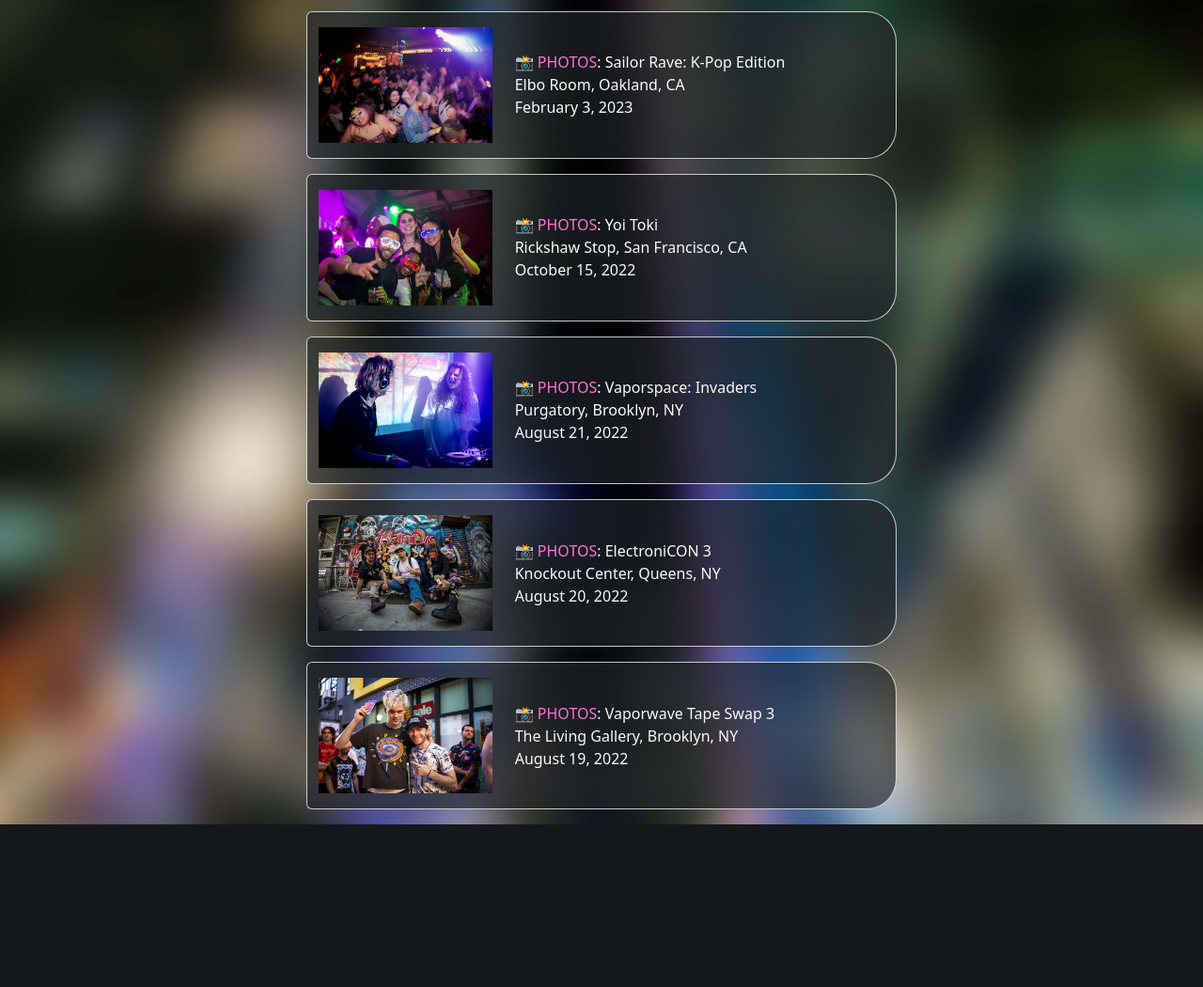
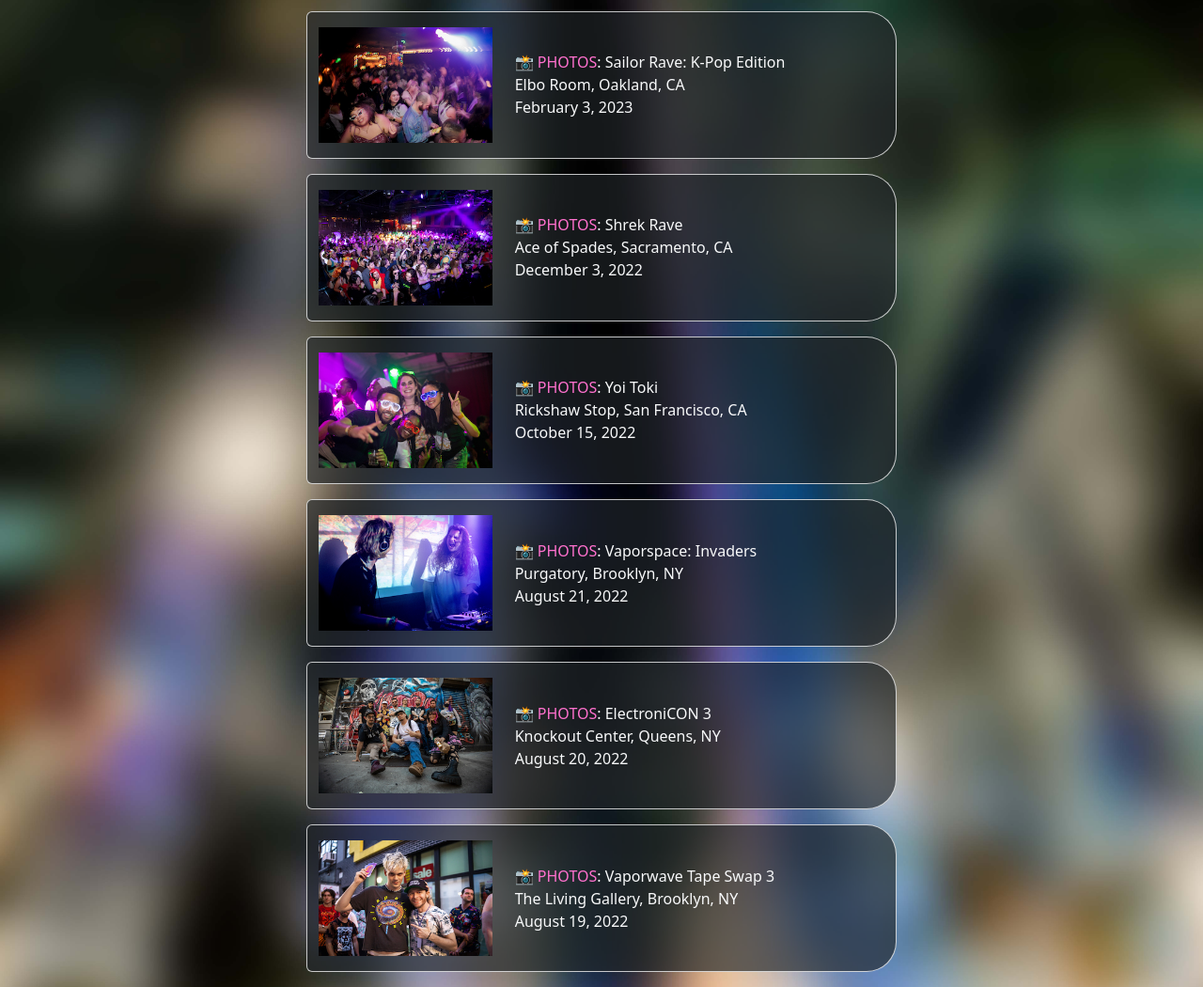
Before and after one commit to Augnos/augnos_linktree, a Flask app: page / in a window 1280 px wide. Shown: the part 835-1885 px from the top of the page at 94% size. Before the commit the page ends 1712 px from the top, so only its background shows below. Run offline with Flask 2, Linux system fonts and the light colour scheme.

Commit message:
Added shrek rave photo link

```diff
--- a/flask_app/templates/_links.html
+++ b/flask_app/templates/_links.html
@@ -70,6 +70,17 @@
     "A nightclub photo of a full crowd at the Elbo Room"
 )}}
 
+<!-- Shrek Rave, 12/03/22 -->
+{{ macros.link(
+    "📸 PHOTOS",
+    "Shrek Rave",
+    "Ace of Spades, Sacramento, CA",
+    "December 3, 2022",
+    "https://drive.google.com/drive/folders/1W3_jbyecz1KSB2BV6GPQ82LTrFw7erVa?usp=sharing",
+    "images/shrek_rave.jpg",
+    "A full crowd at the ace of spades shrek rave in sacramento"
+)}}
+
 <!-- Yoi Toki SF Photos, 10/15/22 -->
 {{ macros.link(
     "📸 PHOTOS",
```
Also changed, not shown: flask_app/static/images/shrek_rave.jpg (added).
